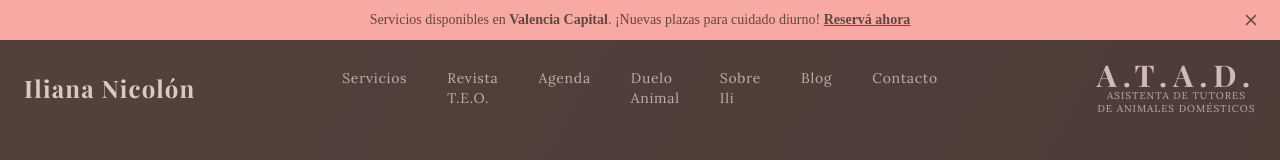
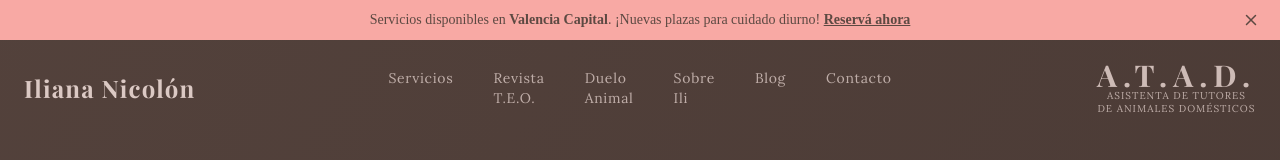
Before and after one commit to raulmcdel79/Pagina-ili, a React (Vite) app: page /blog/alimentacion-perros in a window 1280 px wide. Shown: the top 160 px of the page. Built offline with nearby package versions, Linux system fonts and the light colour scheme; a web font is replaced by a local one.

Commit message:
fix: quitar Agenda del menú y footer, asegurar visibilidad de Duelo Animal

```diff
--- a/components/Footer.tsx
+++ b/components/Footer.tsx
@@ -56,7 +56,6 @@ const Footer: React.FC<FooterProps> = ({ onOpenLegalModal }) => {
   const navLinks = [
     { name: 'Servicios', href: '#servicios' },
     { name: 'Revista T.E.O.', href: '#revista' },
-    { name: 'Agenda', href: '#agenda' },
     { name: 'Duelo Animal', href: '/duelo-animal' },
     { name: 'Sobre Ili', href: '#sobre-ili' },
   ];
--- a/components/Header.tsx
+++ b/components/Header.tsx
@@ -82,7 +82,6 @@ const Header: React.FC = () => {
   const navLinks = [
     { name: 'Servicios', href: '#servicios' },
     { name: 'Revista T.E.O.', href: '#revista' },
-    { name: 'Agenda', href: '#agenda' },
     { name: 'Duelo Animal', href: '/duelo-animal' },
     { name: 'Sobre Ili', href: '#sobre-ili' },
     { name: 'Blog', href: '/blog', isBlog: true },
```
